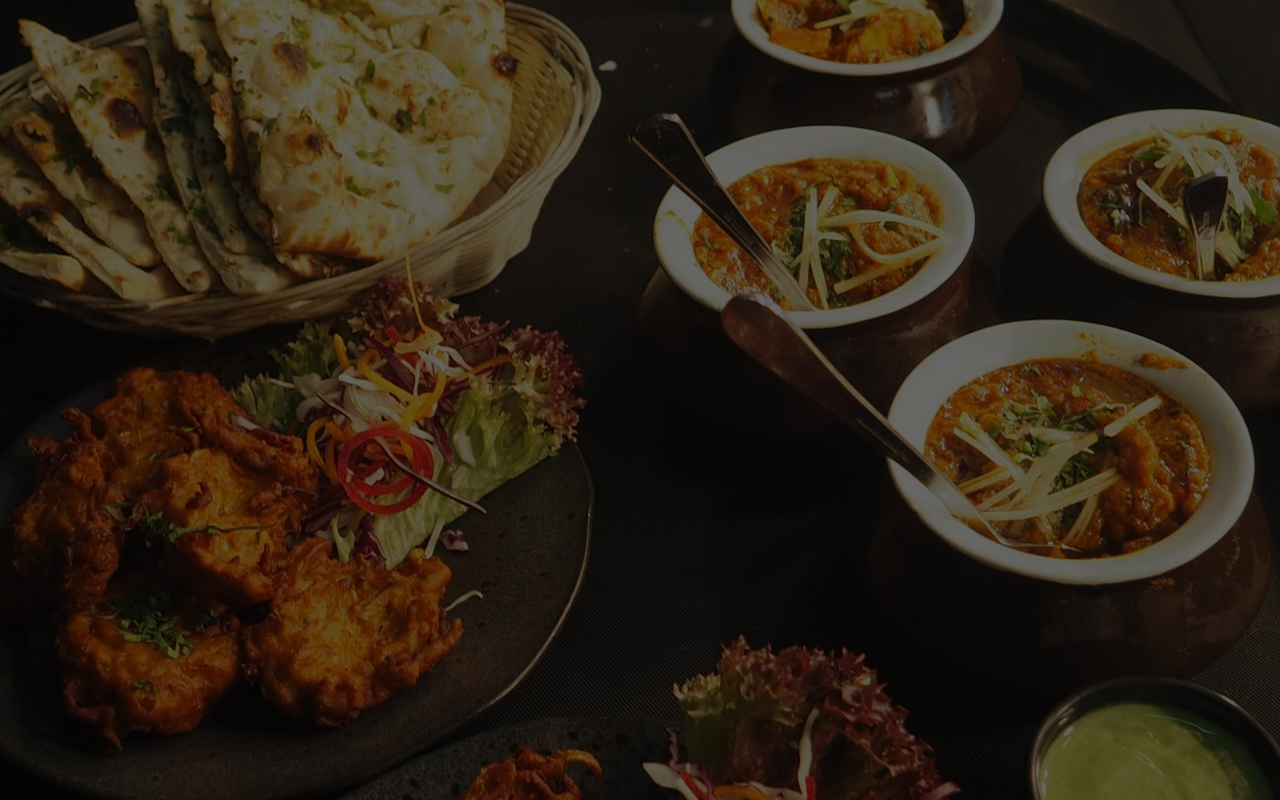
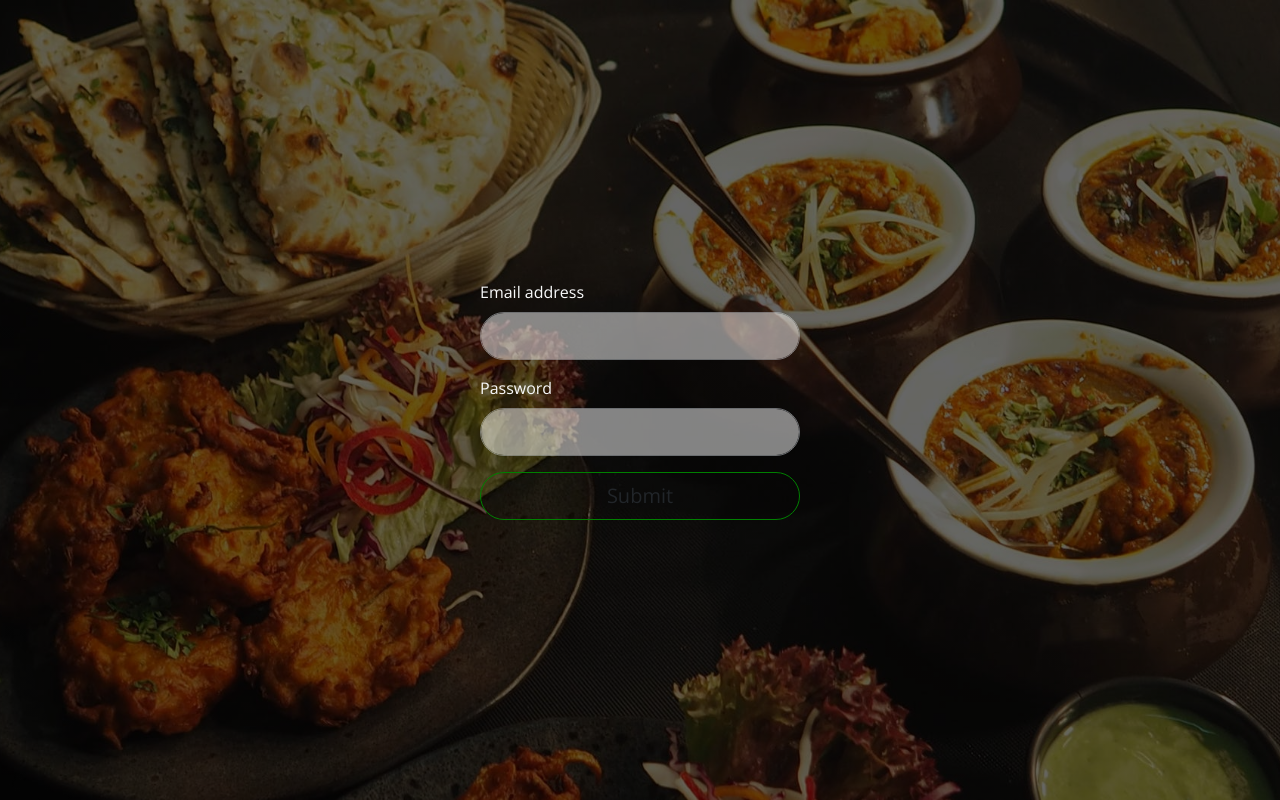
Before and after one commit to elenaBitlan/FusionMeal, an Angular app: page / in a window 1280 px wide. Built offline with nearby package versions, Linux system fonts and the light colour scheme.

Commit message:
form ready

```diff
--- a/src/app/app-routing.module.ts
+++ b/src/app/app-routing.module.ts
@@ -1,8 +1,10 @@
 import { NgModule } from '@angular/core';
 import { Routes, RouterModule } from '@angular/router';
+import { LoginComponent } from './components/login/login.component';
 
 
 const routes: Routes = [
+  { path: '', component: LoginComponent }
 
 ];
 
--- a/src/app/app.module.ts
+++ b/src/app/app.module.ts
@@ -13,7 +13,9 @@ import { LoginComponent } from './components/login/login.component';
   ],
   imports: [
     BrowserModule,
-    AppRoutingModule
+    AppRoutingModule,
+
+
   ],
   providers: [
     apiProvider,
--- a/src/app/components/login/login.component.html
+++ b/src/app/components/login/login.component.html
@@ -1,12 +1,13 @@
-<div class="container bg-warning d-flex justify-content-center align-items-center box ">
-  <form class="box__form">
+<div class="container d-flex justify-content-center align-items-center box ">
+
+  <form class="box__form text-light">
     <div class="form-group ">
       <label for="InputEmail">Email address</label>
-      <input type="email" class="form-control form-control-lg rounded-pill" id="InputEmail">
+      <input type="email" class="form-control form-control-lg rounded-pill box__input" id="InputEmail">
     </div>
     <div class="form-group">
       <label for="InputPassword1">Password</label>
-      <input type="password" class="form-control form-control-lg rounded-pill" id="InputPassword1">
+      <input type="password" class="form-control form-control-lg rounded-pill box__input" id="InputPassword1">
     </div>
     <button type="submit" class="btn btn-lg btn-block rounded-pill box__btn">Submit</button>
   </form>
--- a/src/app/components/login/login.component.scss
+++ b/src/app/components/login/login.component.scss
@@ -1,14 +1,31 @@
 .box {
+
   width: 100vw;
   height: 100vh;
+
   &__form {
-    width: 25vw
+    width: 25vw;
+
+
   }
+
+  &__input {
+
+    opacity: 50%;
+
+    &:hover {
+      opacity: 80%;
+      border: green solid 2px;
+
+    }
+  }
+
   &__btn {
     border: green solid 1px;
+
     &:hover {
       background-color: green;
-      color:white;
+      color: white;
     }
   }
 }
--- /dev/null
+++ b/src/styles/fonts.scss
@@ -0,0 +1 @@
+@import url('https://fonts.googleapis.com/css?family=Open+Sans&display=swap');
--- a/src/styles/styles.scss
+++ b/src/styles/styles.scss
@@ -1,4 +1,9 @@
-/* You can add global styles to this file, and also import other style files */
+@import '~bootstrap/dist/css/bootstrap.min.css';
+@import url('https://fonts.googleapis.com/css?family=Open+Sans&display=swap');
+
+$green:#7fd344;
+
+
 body {
   background-image: linear-gradient(rgba(0, 0, 0, 0.6), rgba(0, 0, 0, 0.6)),
     url('src/assets/background.png');
@@ -9,4 +14,6 @@ body {
   display: flex;
   align-items: center;
   justify-content: center;
+   font-family: 'Open Sans',
+   sans-serif;
 }
```
